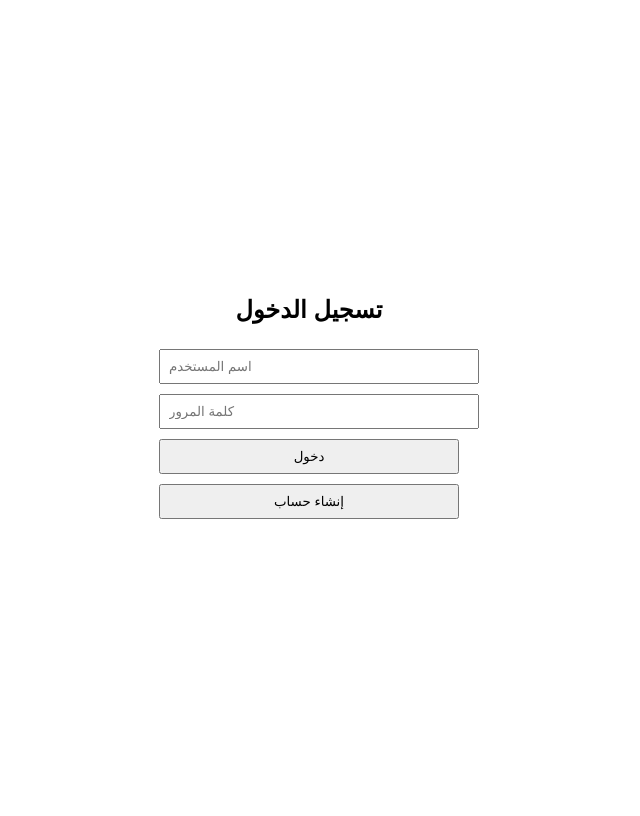
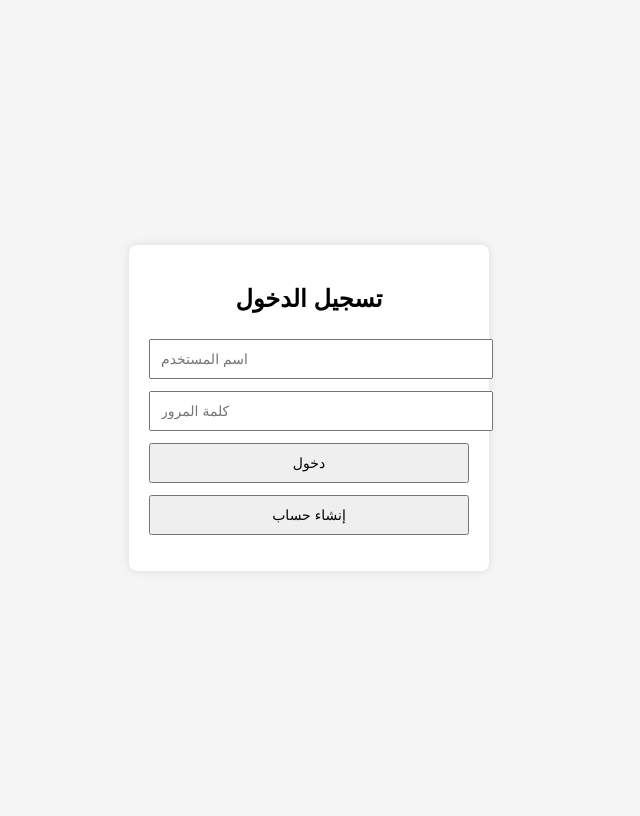
Before and after one commit to reemebrhiem/bruteforce-app, a Flask app: page / in a window 1280 px wide. Shown: the whole page, without its empty margins (331-971 px from the left). Run offline with Flask 3, Linux system fonts and the light colour scheme; parts of the project's set-up code (start-up, migrations or seed data) failed here and were passed over.

Commit message:
Update login.html

```diff
--- a/templates/login.html
+++ b/templates/login.html
@@ -1,76 +1,137 @@
 <!DOCTYPE html>
-<html>
+<html lang="ar">
 <head>
+    <meta charset="UTF-8">
     <title>تسجيل الدخول</title>
+
     <style>
-        body { display:flex; justify-content:center; align-items:center; height:100vh; font-family:Arial }
-        .box { width:300px; text-align:center }
-        input, button { width:100%; margin:5px 0; padding:8px }
-        button { cursor:pointer }
+        body {
+            display: flex;
+            justify-content: center;
+            align-items: center;
+            height: 100vh;
+            font-family: Arial;
+            background: #f5f5f5;
+        }
+
+        .box {
+            width: 320px;
+            background: white;
+            padding: 20px;
+            border-radius: 8px;
+            text-align: center;
+            box-shadow: 0 0 10px rgba(0,0,0,0.1);
+        }
+
+        input, button {
+            width: 100%;
+            margin: 6px 0;
+            padding: 10px;
+            font-size: 14px;
+        }
+
+        button {
+            cursor: pointer;
+        }
+
+        #msg {
+            color: red;
+            margin-top: 10px;
+        }
+
+        #timer {
+            color: blue;
+            margin-top: 5px;
+        }
     </style>
 </head>
+
 <body>
+
 <div class="box">
     <h2>تسجيل الدخول</h2>
 
     <input id="username" placeholder="اسم المستخدم">
     <input id="password" type="password" placeholder="كلمة المرور">
-    <button onclick="login()">دخول</button>
-    <button onclick="location.href='/register'">إنشاء حساب</button>
 
-    <p id="msg" style="color:red"></p>
-    <p id="timer" style="color:blue"></p>
+    <button id="loginBtn" onclick="login()">دخول</button>
+    <button id="registerBtn" onclick="location.href='/register'">إنشاء حساب</button>
+
+    <div id="msg"></div>
+    <div id="timer"></div>
 </div>
 
 <script>
 let blocked = false;
+let countdownInterval = null;
 
-function startTimer(seconds){
+function startTimer(seconds) {
     const timer = document.getElementById("timer");
     let s = seconds;
 
-    timer.innerText = "يمكنك المحاولة بعد " + s + " ثانية";
+    timer.innerText = "تم الحظر، حاول بعد " + s + " ثانية";
 
-    const i = setInterval(() => {
+    countdownInterval = setInterval(() => {
         s--;
-        timer.innerText = "يمكنك المحاولة بعد " + s + " ثانية";
-        if(s <= 0){
-            clearInterval(i);
+        timer.innerText = "تم الحظر، حاول بعد " + s + " ثانية";
+
+        if (s <= 0) {
+            clearInterval(countdownInterval);
             timer.innerText = "";
+            unblock();
         }
     }, 1000);
 }
 
-function login(){
-    if(blocked) return;
+function block() {
+    blocked = true;
+    document.getElementById("loginBtn").disabled = true;
+    document.getElementById("registerBtn").disabled = true;
+}
 
+function unblock() {
+    blocked = false;
+    document.getElementById("loginBtn").disabled = false;
+    document.getElementById("registerBtn").disabled = false;
+    document.getElementById("msg").innerText = "";
+}
+
+function login() {
+    if (blocked) return;
+
+    const username = document.getElementById("username").value;
+    const password = document.getElementById("password").value;
     const msg = document.getElementById("msg");
+
     msg.innerText = "";
 
     fetch("/login", {
-        method:"POST",
-        headers:{ "Content-Type":"application/x-www-form-urlencoded" },
-        body:`username=${username.value}&password=${password.value}`
+        method: "POST",
+        headers: {
+            "Content-Type": "application/x-www-form-urlencoded"
+        },
+        body: "username=" + username + "&password=" + password
     })
-    .then(r => r.json())
-    .then(data => {
-        if(data.status === "success"){
-            window.location.href = "/dashboard/" + username.value;
+    .then(res => {
+        if (res.status === 200) return "SUCCESS";
+        if (res.status === 401) return "FAILED";
+        if (res.status === 403) return "ATTACK";
+    })
+    .then(result => {
+        if (result === "SUCCESS") {
+            window.location.href = "/dashboard/" + username;
         }
-        else if(data.status === "blocked"){
-            msg.innerText = data.message;
-            blocked = true;
-            document.querySelectorAll("button").forEach(b => b.disabled = true);
+        else if (result === "ATTACK") {
+            msg.innerText =  تم اكتشاف هجوم Brute Force، تم حظر الدخول دقيقة";
+            block();
             startTimer(60);
-            setTimeout(() => {
-                blocked = false;
-                document.querySelectorAll("button").forEach(b => b.disabled = false);
-                msg.innerText = "";
-            }, 60000);
         }
-        else{
-            msg.innerText = data.message;
+        else {
+            msg.innerText = "اسم المستخدم أو كلمة المرور غير صحيحة";
         }
+    })
+    .catch(() => {
+        msg.innerText = "خطأ في الاتصال بالسيرفر";
     });
 }
 </script>
```
